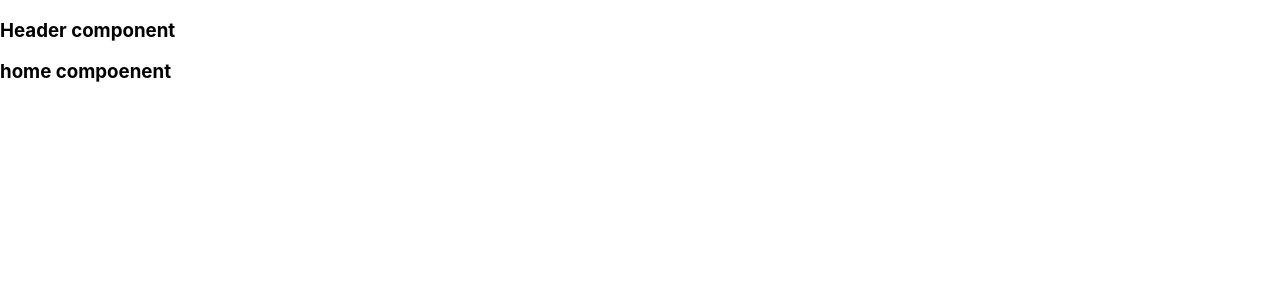
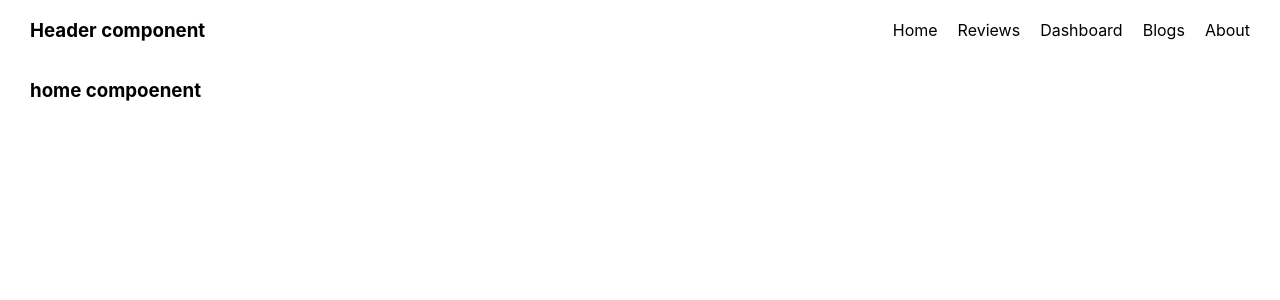
Before and after one commit to omarfurkan/load-glosny, a React (Create React App) app: page / in a window 1280 px wide. Shown: the top 300 px of the page. Built offline with nearby package versions, Linux system fonts and the light colour scheme.

Commit message:
setup some basic route

```diff
--- a/src/App.css
+++ b/src/App.css
@@ -1,38 +1,5 @@
-.App {
-  text-align: center;
+.container {
+  box-sizing: border-box;
+  padding-left: 30px;
+  padding-right: 30px;
 }
-
-.App-logo {
-  height: 40vmin;
-  pointer-events: none;
-}
-
-@media (prefers-reduced-motion: no-preference) {
-  .App-logo {
-    animation: App-logo-spin infinite 20s linear;
-  }
-}
-
-.App-header {
-  background-color: #282c34;
-  min-height: 100vh;
-  display: flex;
-  flex-direction: column;
-  align-items: center;
-  justify-content: center;
-  font-size: calc(10px + 2vmin);
-  color: white;
-}
-
-.App-link {
-  color: #61dafb;
-}
-
-@keyframes App-logo-spin {
-  from {
-    transform: rotate(0deg);
-  }
-  to {
-    transform: rotate(360deg);
-  }
-}
--- a/src/App.js
+++ b/src/App.js
@@ -1,12 +1,24 @@
+import { Route, Routes } from 'react-router-dom';
 import './App.css';
 import Header from './components/Header/Header'
 import Home from './components/Home/Home';
+import Reviews from './components/Reviews/Reviews';
+import Dashboard from './components/Dashboard/Dashboard';
+import Blogs from './components/Blogs/Blogs'
+import About from './components/About/About';
 
 function App() {
   return (
-    <div >
+    <div className='container'>
       <Header></Header>
-      <Home></Home>
+      <Routes>
+        <Route path='/' element={<Home></Home>}></Route>
+        <Route path='/home' element={<Home></Home>}></Route>
+        <Route path='/reviews' element={<Reviews></Reviews>}></Route>
+        <Route path='/dashboard' element={<Dashboard></Dashboard>}></Route>
+        <Route path='/blogs' element={<Blogs></Blogs>}></Route>
+        <Route path='/about' element={<About></About>}></Route>
+      </Routes>
     </div>
   );
 }
--- a/src/components/Header/Header.css
+++ b/src/components/Header/Header.css
@@ -0,0 +1,15 @@
+.header-container {
+  display: flex;
+  align-items: center;
+  justify-content: space-between;
+}
+
+nav a {
+  text-decoration: none;
+  color: black;
+  margin-left: 20px;
+}
+
+nav a:hover {
+  color: #db1afe;
+}
--- a/src/components/Header/Header.js
+++ b/src/components/Header/Header.js
@@ -1,9 +1,18 @@
 import React from 'react';
+import './Header.css'
+import { Link } from 'react-router-dom';
 
 const Header = () => {
     return (
-        <div>
+        <div className='header-container'>
             <h3>Header component</h3>
+            <nav>
+                <Link to='/home'>Home</Link>
+                <Link to='/reviews'>Reviews</Link>
+                <Link to='/dashboard'>Dashboard</Link>
+                <Link to='/blogs'>Blogs</Link>
+                <Link to='/about'>About</Link>
+            </nav>
         </div>
     );
 };
--- a/src/index.js
+++ b/src/index.js
@@ -3,11 +3,14 @@ import ReactDOM from 'react-dom';
 import './index.css';
 import App from './App';
 import reportWebVitals from './reportWebVitals';
+import { BrowserRouter } from 'react-router-dom';
 
 ReactDOM.render(
-  <React.StrictMode>
-    <App />
-  </React.StrictMode>,
+  <BrowserRouter>
+    <React.StrictMode>
+      <App />
+    </React.StrictMode>
+  </BrowserRouter>,
   document.getElementById('root')
 );
 
```
